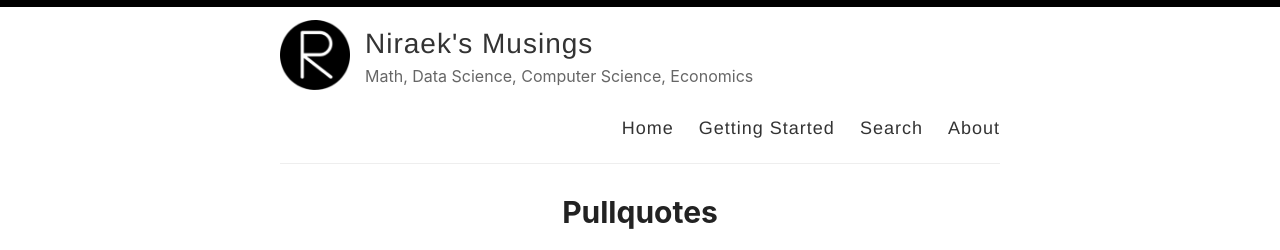
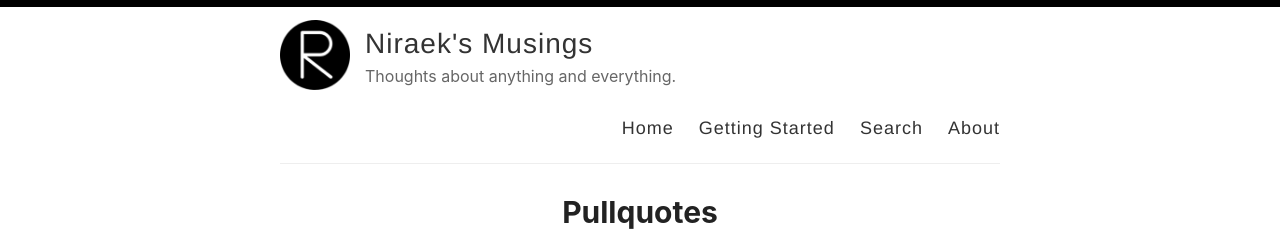
Before and after one commit to niraekjs/niraek.github.io, a Jekyll site: the page built from index.html, in a window 1280 px wide and 900 px high. Shown: the top 250 px of the window. Built offline with Jekyll 4.4.1, drawn with Linux system fonts in a browser that asks for light colours; the list of posts is cut into pages by our own code.

Commit message:
Update _config.yml

```diff
--- a/_config.yml
+++ b/_config.yml
@@ -9,7 +9,7 @@ name: Niraek's Musings
 author: Niraek Jain-Sharma
 
 # Short bio or description (displayed in the header)
-description: Math, Data Science, Computer Science, Economics
+description: Thoughts about anything and everything.
 
 # URL of your avatar or profile pic (you could use your GitHub profile pic)
 avatar: /images/reverie.png
```
